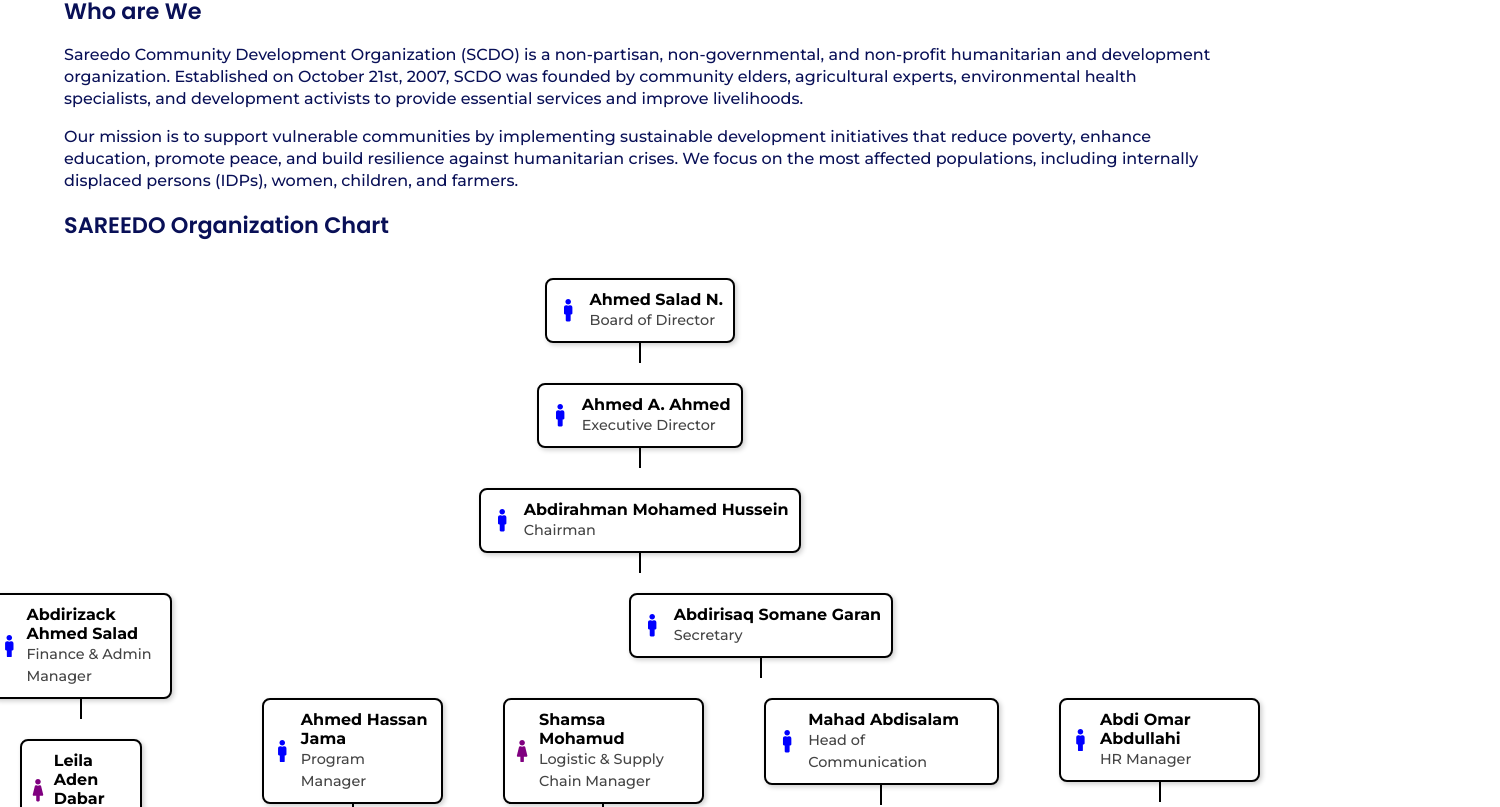
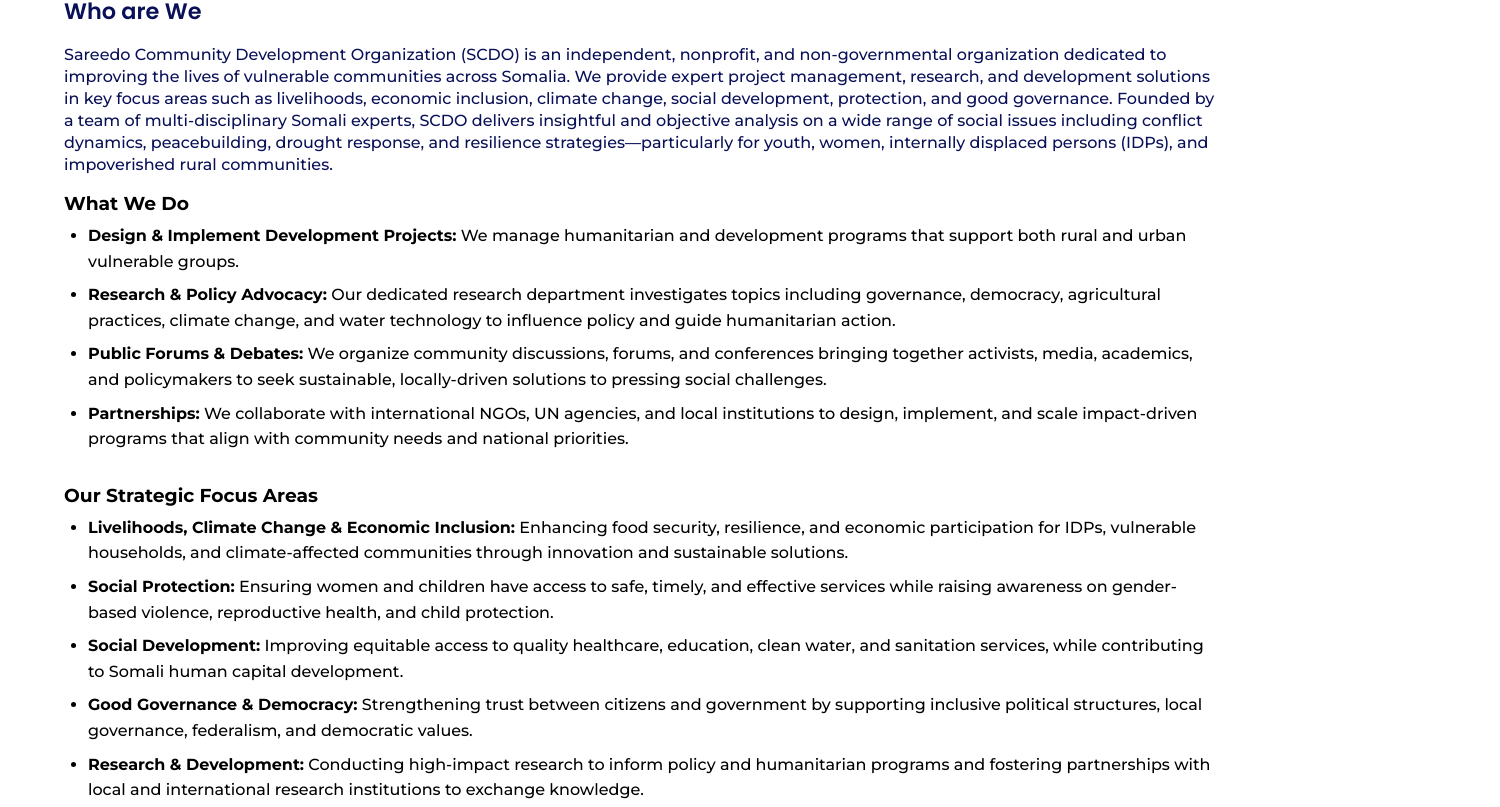
Before and after one commit to Abdulladhif/sareedo-website, a React (Vite) app: page / in a window 1280 px wide. Shown: the part 759-1566 px from the top of the page, 1500 px wide, since content can reach past the window. Built offline with nearby package versions, Linux system fonts and the light colour scheme.

Commit message:
updated about

```diff
--- a/src/components/about/About.css
+++ b/src/components/about/About.css
@@ -84,6 +84,30 @@
     background: black;
     margin: 0 auto;
   }
+  .about ul,
+.about ol {
+  padding-left: 1.5rem; /* Ensures indentation for bullets/numbers */
+  margin-top: 0.5rem;
+  margin-bottom: 1rem;
+}
+
+.about ul li,
+.about ol li {
+  margin-bottom: 0.5rem;
+  line-height: 1.6;
+  list-style-type: disc; /* Use 'decimal' for ol if needed */
+}
+
+.about ol {
+  list-style-type: decimal;
+}
+
+.category-link {
+    display: flex;
+    align-items: center;
+    justify-content: space-between;
+    margin-top: 2rem;
+}
 
   /* Responsive adjustments */
   @media only screen and (max-width: 600px) {
--- a/src/components/about/About.jsx
+++ b/src/components/about/About.jsx
@@ -143,20 +143,43 @@
         <div className="line"></div>
       </div>
       {/* Intro paragraphs above the chart */}
-      <p>
-        Sareedo Community Development Organization (SCDO) is a non-partisan,
-        non-governmental, and non-profit humanitarian and development organization.
-        Established on October 21st, 2007, SCDO was founded by community elders,
-        agricultural experts, environmental health specialists, and development
-        activists to provide essential services and improve livelihoods.
-      </p>
-      <p>
-        Our mission is to support vulnerable communities by implementing
-        sustainable development initiatives that reduce poverty, enhance education,
-        promote peace, and build resilience against humanitarian crises. We focus
-        on the most affected populations, including internally displaced persons
-        (IDPs), women, children, and farmers.
-      </p>
+           <section>
+                <p>
+                  Sareedo Community Development Organization (SCDO) is an independent, nonprofit, and non-governmental organization dedicated to improving the lives of vulnerable communities across Somalia. We provide expert project management, research, and development solutions in key focus areas such as livelihoods, economic inclusion, climate change, social development, protection, and good governance.
+                  Founded by a team of multi-disciplinary Somali experts, SCDO delivers insightful and objective analysis on a wide range of social issues including conflict dynamics, peacebuilding, drought response, and resilience strategies—particularly for youth, women, internally displaced persons (IDPs), and impoverished rural communities.
+                </p>
+              </section>
+
+              <section>
+                <h3>What We Do</h3>
+                <ul>
+                  <li><strong>Design & Implement Development Projects:</strong> We manage humanitarian and development programs that support both rural and urban vulnerable groups.</li>
+                  <li><strong>Research & Policy Advocacy:</strong> Our dedicated research department investigates topics including governance, democracy, agricultural practices, climate change, and water technology to influence policy and guide humanitarian action.</li>
+                  <li><strong>Public Forums & Debates:</strong> We organize community discussions, forums, and conferences bringing together activists, media, academics, and policymakers to seek sustainable, locally-driven solutions to pressing social challenges.</li>
+                  <li><strong>Partnerships:</strong> We collaborate with international NGOs, UN agencies, and local institutions to design, implement, and scale impact-driven programs that align with community needs and national priorities.</li>
+                </ul>
+              </section>
+
+              <section>
+                <h3>Our Strategic Focus Areas</h3>
+                <ol>
+                  <li>
+                    <strong>Livelihoods, Climate Change & Economic Inclusion:</strong> Enhancing food security, resilience, and economic participation for IDPs, vulnerable households, and climate-affected communities through innovation and sustainable solutions.
+                  </li>
+                  <li>
+                    <strong>Social Protection:</strong> Ensuring women and children have access to safe, timely, and effective services while raising awareness on gender-based violence, reproductive health, and child protection.
+                  </li>
+                  <li>
+                    <strong>Social Development:</strong> Improving equitable access to quality healthcare, education, clean water, and sanitation services, while contributing to Somali human capital development.
+                  </li>
+                  <li>
+                    <strong>Good Governance & Democracy:</strong> Strengthening trust between citizens and government by supporting inclusive political structures, local governance, federalism, and democratic values.
+                  </li>
+                  <li>
+                    <strong>Research & Development:</strong> Conducting high-impact research to inform policy and humanitarian programs and fostering partnerships with local and international research institutions to exchange knowledge.
+                  </li>
+                </ol>
+              </section>
 
       <h2>SAREEDO Organization Chart</h2>
       {renderHierarchy(null)}
```
Also changed, not shown: src/assets/logocusub.png (added).
